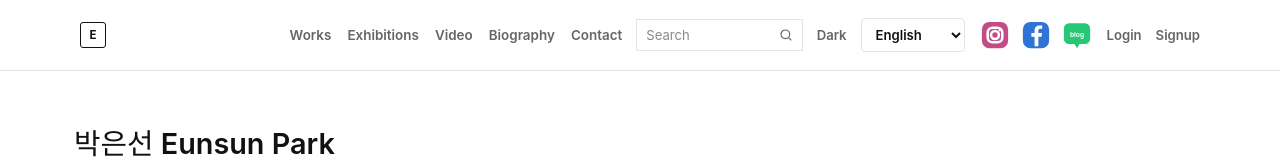
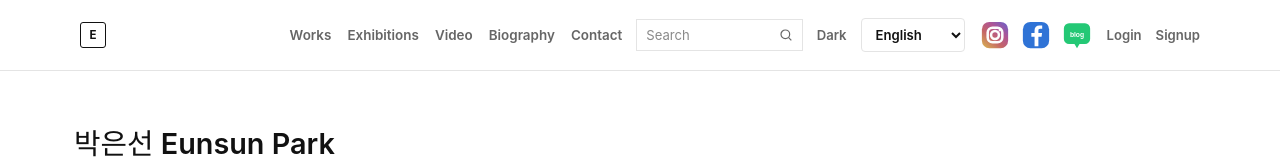
Before and after one commit to eunsunpark99-svg/portfolio, a React (Vite) app: page / in a window 1280 px wide. Shown: the top 160 px of the page. Built offline with nearby package versions, Linux system fonts and the light colour scheme.

Commit message:
Refine Instagram icon colors

```diff
--- a/src/components/Header.jsx
+++ b/src/components/Header.jsx
@@ -24,7 +24,15 @@ const SocialIcon = ({ type }) => {
   if (type === 'instagram') {
     return (
       <svg aria-hidden="true" viewBox="0 0 32 32">
-        <rect className="social-icon-bg" x="2" y="2" width="28" height="28" rx="8" />
+        <defs>
+          <linearGradient id="instagram-muted-gradient" x1="5" y1="29" x2="27" y2="3" gradientUnits="userSpaceOnUse">
+            <stop offset="0" stopColor="#e0a93f" />
+            <stop offset="0.36" stopColor="#d76062" />
+            <stop offset="0.68" stopColor="#c04f9d" />
+            <stop offset="1" stopColor="#755bd7" />
+          </linearGradient>
+        </defs>
+        <rect className="social-icon-bg" x="2" y="2" width="28" height="28" rx="8" fill="url(#instagram-muted-gradient)" />
         <rect className="social-icon-line" x="8.2" y="8.2" width="15.6" height="15.6" rx="5.1" />
         <circle className="social-icon-line" cx="16" cy="16" r="4.2" />
         <circle className="social-icon-dot" cx="21.25" cy="10.75" r="1.45" />
--- a/src/styles/global.css
+++ b/src/styles/global.css
@@ -230,6 +230,10 @@
   fill: currentColor;
 }
 
+.social-link-instagram .social-icon-bg {
+  fill: url("#instagram-muted-gradient");
+}
+
 .social-icon-line {
   fill: none;
   stroke: var(--color-surface);
@@ -250,7 +254,12 @@
 }
 
 .social-link-instagram {
-  color: #c44c86;
+  color: #b86a92;
+  filter: saturate(0.82) contrast(0.98);
+}
+
+.social-link-instagram:hover {
+  filter: saturate(0.95) contrast(1.02);
 }
 
 .social-link-facebook {
```
Also changed, not shown: 4 other files (tests, documents, lock files or other folders).
